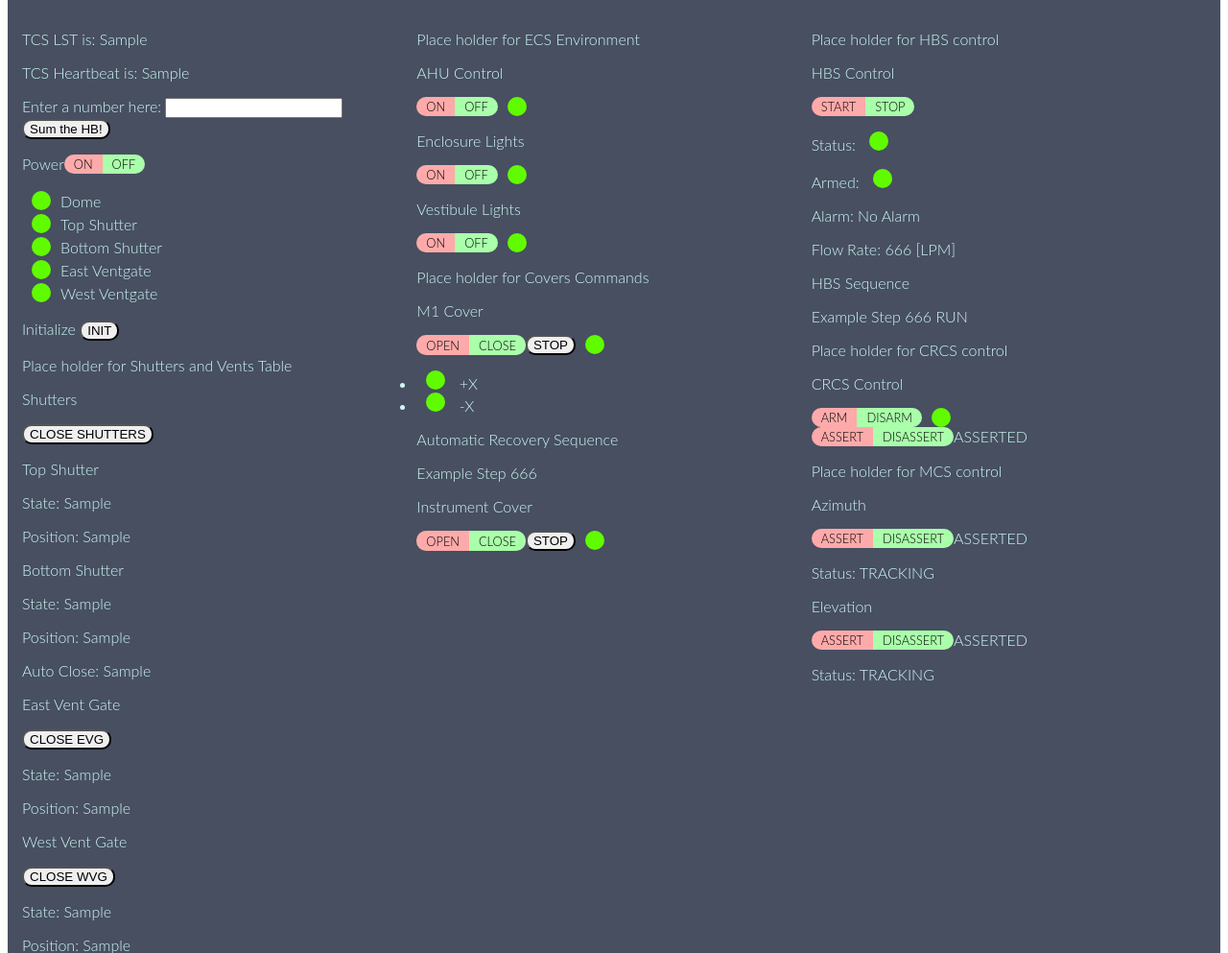
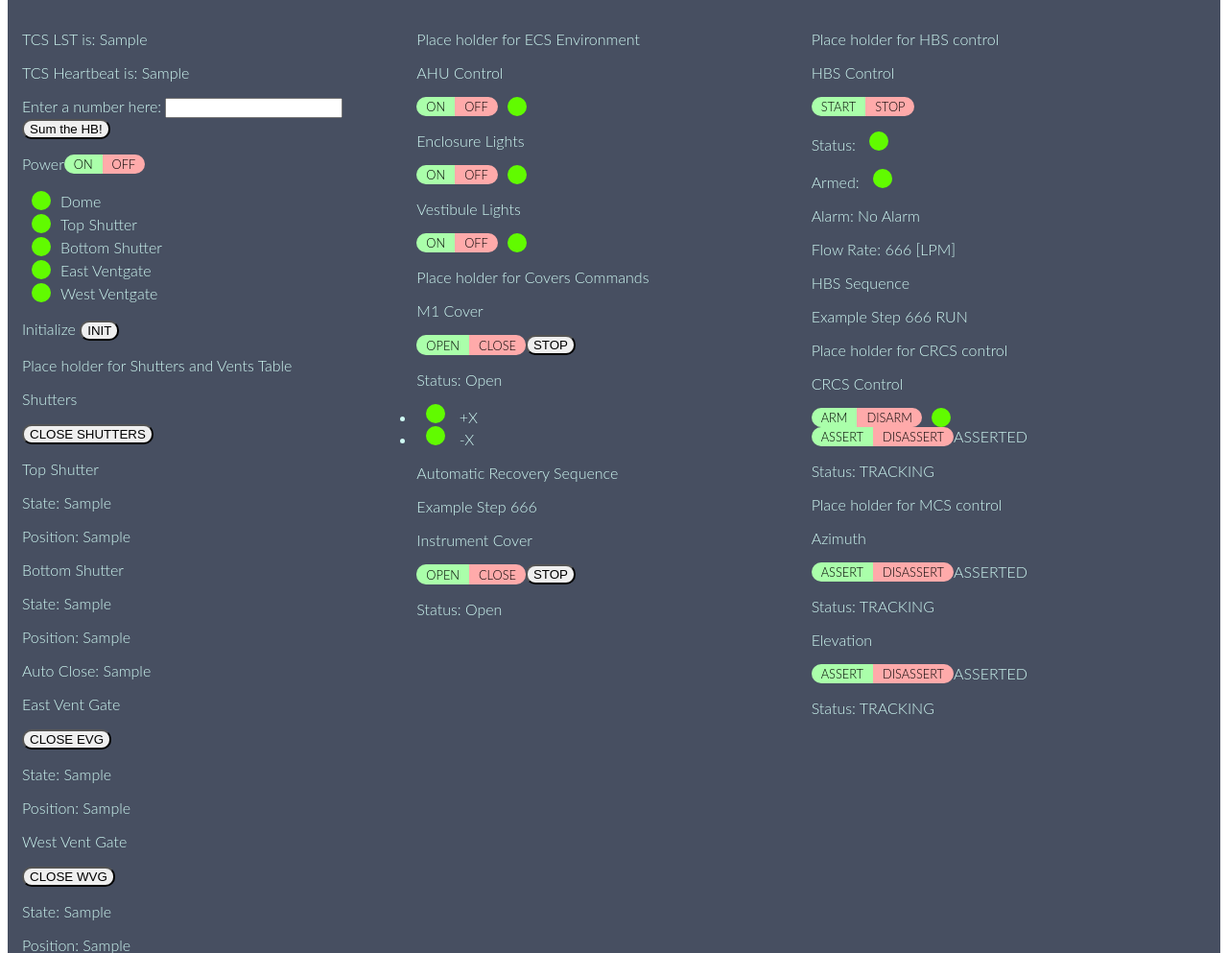
Before and after one commit to iarriagada/gem-web-dms, a Flask app: template templates/home.html in a window 1280 px wide. Shown: the part 65-1058 px from the top of the page at 96% size. Run offline with Flask 2, Linux system fonts and the light colour scheme; the template is opened without the code that fills it: most values are stand-ins (such as "Sample title", 1, 10 or a date in 2020); some libraries are stand-ins or nearby versions.

Commit message:
Added the final PVs from IOCs I can access from home

```diff
--- a/app_sock.py
+++ b/app_sock.py
@@ -68,7 +68,7 @@ def epics_chan_connect(chan_dict):
     for c in epics_chans:
         # caget one round for the values of all channels.
         # TODO: Automatic retries
-        print(epics_chans[c].value)
+        print(f"{c}= {epics_chans[c].value}")
     return epics_chans
 
 def mon_epics_chans(epics_chans, vals_epics, chan_dict):
--- a/static/css/styles.css
+++ b/static/css/styles.css
@@ -72,16 +72,27 @@ button, select{
     font: inherit;
     font-size: 0.8em;
     cursor: pointer;
+    transition: 200ms;
 }
 
 .main__onoff-on {
     border-radius: 10px 0 0 10px;
+    background-color: #AAFFAA;
+    padding: 2px 10px 2px 10px;
+}
+
+.main__onoff-on:active {
+    background-color:#22FF55;
+    color:#558811;
+}
+
+.main__onoff-off {
+    border-radius: 0 10px 10px 0;
     background-color: #FFAAAA;
     padding: 2px 10px 2px 10px;
 }
 
-.main__onoff-off {
-    border-radius: 0 10px 10px 0;
-    background-color: #AAFFAA;
-    padding: 2px 10px 2px 10px;
+.main__onoff-off:active {
+    background-color:#FF001f;
+    color:#ffafaf;
 }
--- a/static/page_render.js
+++ b/static/page_render.js
@@ -4,6 +4,44 @@ function setPWRcolor(tag_id, val) {
         $(tag_id).css('background-color', '#00FF00');
     } else {
         $(tag_id).css('background-color', '#FF0000');
+    }
+}
+
+function setAssState(tag_id, val) {
+    switch(val) {
+        case 0:
+            $(tag_id).text('Fault (HIGH)');
+            break;
+        case 1:
+            $(tag_id).text('DISASSERTED');
+            break;
+        case 2:
+            $(tag_id).text('ASSERTED');
+            break;
+        case 3:
+            $(tag_id).text('Fault (LOW)');
+            break;
+        default:
+            $(tag_id).text('Mi no entender');
+    }
+}
+
+function setSeqMess(tag_id, val) {
+    switch(val) {
+        case 0:
+            $(tag_id).text('320-Init Step');
+            break;
+        case 1:
+            $(tag_id).text('321-Vibr. Stop');
+            break;
+        case 2:
+            $(tag_id).text('322-Auto Restart');
+            break;
+        case 3:
+            $(tag_id).text('323-VFD Tripped');
+            break;
+        default:
+            $(tag_id).text('Mi no entender');
     }
 }
 
@@ -52,6 +90,35 @@ function getWVGData(data) {
     $("#wvg_position").text(data.wvg_pos);
 }
 
+function getMCSData(data) {
+    setAssState("#azdrv_state", data.azdrv_st);
+    setAssState("#eldrv_state", data.eldrv_st);
+    $("#az_state").text(data.az_st);
+    $("#el_state").text(data.el_st);
+}
+
+function getCRCSData(data) {
+    setAssState("#crdrv_state", data.crdrv_st);
+    $("#cr_state").text(data.cr_st);
+    setPWRcolor("#crarm_state", data.crarm_st);
+}
+
+function getGISData(data) {
+    if (data.cover_st == 1) {
+        $("#cvr_status").text("OPEN");
+    } else {
+        $("#cvr_status").text("CLOSED");
+    }
+    setPWRcolor("#pxv_state", 1 - data.pxvib_st);
+    setPWRcolor("#nxv_state", 1 - data.nxvib_st);
+    setSeqMess("#m1recseq_mess", data.coverseq_st);
+    if (data.cover_st == 1) {
+        $("#icvr_status").text("OPEN");
+    } else {
+        $("#icvr_status").text("CLOSED");
+    }
+}
+
 // Function that receives the data updated from the EPICS channels.
 // The channels have been organized in the logical sections of the website
 function getEpicsVals(socket) {
@@ -65,6 +132,15 @@ function getEpicsVals(socket) {
     socket.on('test_update', function(data) {
         getLST(data);
         getHB(data);
+    });
+    socket.on('mcs_update', function(data) {
+        getMCSData(data);
+    });
+    socket.on('crcs_update', function(data) {
+        getCRCSData(data);
+    });
+    socket.on('gis_update', function(data) {
+        getGISData(data);
     });
 }
 function sendEpicsCmd(socket) {
--- a/templates/home.html
+++ b/templates/home.html
@@ -106,21 +106,21 @@
                         <!--<span class="ain__onoff-label ahu">Power</span>-->
                         <button class="main__onoff-on m1cover">OPEN</button><button class="main__onoff-off m1cover">CLOSE</button>
                         <button class="m1cover__cmd-bttn">STOP</button>
-                        <span class="indicator" id="dome_pwr"></span>
                     </div>
+                    <p>Status: <span id="cvr_status">Open</span></p>
                     <ul class="section_col">
-                        <li class="m1cover__status"><span class="indicator" id="dome_pwr"></span> +X</li>
-                        <li class="m1cover__status"><span class="indicator" id="ts_pwr"></span> -X</li>
+                        <li class="m1cover__status"><span class="indicator" id="pxv_state"></span> +X</li>
+                        <li class="m1cover__status"><span class="indicator" id="nxv_state"></span> -X</li>
                     </ul>
                     <p>Automatic Recovery Sequence</p>
-                    <p><span id="m1recseq"> Example Step 666 </span></p>
+                    <p><span id="m1recseq_mess"> Example Step 666 </span></p>
                     <p>Instrument Cover</p>
                     <div class="main__onoff instcover">
                         <!--<span class="ain__onoff-label ahu">Power</span>-->
                         <button class="main__onoff-on instcover">OPEN</button><button class="main__onoff-off instcover">CLOSE</button>
                         <button class="instcover__cmd-bttn">STOP</button>
-                        <span class="indicator" id="dome_pwr"></span>
                     </div>
+                    <p>Status: <span id="icvr_status">Open</span></p>
                 </section>
             </div>
             <div class="right_p">
@@ -145,15 +145,16 @@
                     <div class="main__onoff cr_arm">
                         <!--<span class="ain__onoff-label ahu">Power</span>-->
                         <button class="main__onoff-on cr_arm">ARM</button><button class="main__onoff-off cr_arm">DISARM</button>
-                        <span class="indicator" id="dome_pwr"></span>
+                        <span class="indicator" id="crarm_state"></span>
                         <!--<button class="cr_arm__cmd-bttn">STOP</button>-->
                     </div>
                     <div class="main__onoff cr_ass">
                         <!--<span class="ain__onoff-label ahu">Power</span>-->
                         <button class="main__onoff-on cr_ass">ASSERT</button><button class="main__onoff-off cr_ass">DISASSERT</button>
-                        <span  id="cr_ass_st"> ASSERTED</span>
+                        <span  id="crdrv_state"> ASSERTED</span>
                         <!--<button class="cr_ass__cmd-bttn">STOP</button>-->
                     </div>
+                    <p>Status: <span id="cr_state"> TRACKING</span></p>
                 </section>
                 <section class="mcs">
                     <p>Place holder for MCS control</p>
@@ -161,18 +162,18 @@
                     <div class="main__onoff az_ass">
                         <!--<span class="ain__onoff-label ahu">Power</span>-->
                         <button class="main__onoff-on az_ass">ASSERT</button><button class="main__onoff-off az_ass">DISASSERT</button>
-                        <span  id="az_ass_st"> ASSERTED</span>
+                        <span  id="azdrv_state"> ASSERTED</span>
                         <!--<button class="cr_ass__cmd-bttn">STOP</button>-->
                     </div>
-                    <p>Status: <span id="az_st"> TRACKING</span></p>
+                    <p>Status: <span id="az_state"> TRACKING</span></p>
                     <p>Elevation</p>
                     <div class="main__onoff el_ass">
                         <!--<span class="ain__onoff-label ahu">Power</span>-->
                         <button class="main__onoff-on el_ass">ASSERT</button><button class="main__onoff-off el_ass">DISASSERT</button>
-                        <span  id="el_ass_st"> ASSERTED</span>
+                        <span  id="eldrv_state"> ASSERTED</span>
                         <!--<button class="cr_ass__cmd-bttn">STOP</button>-->
                     </div>
-                    <p>Status: <span id="el_st"> TRACKING</span></p>
+                    <p>Status: <span id="el_state"> TRACKING</span></p>
                     <!--<div class="assert">-->
                         <!--<select class="assert__ddm" id="az_assrt">-->
                             <!--<option value="" selected disabled hidden>Select Action</option>-->
```
Also changed, not shown: epics_data.py (+16 -2 lines).
